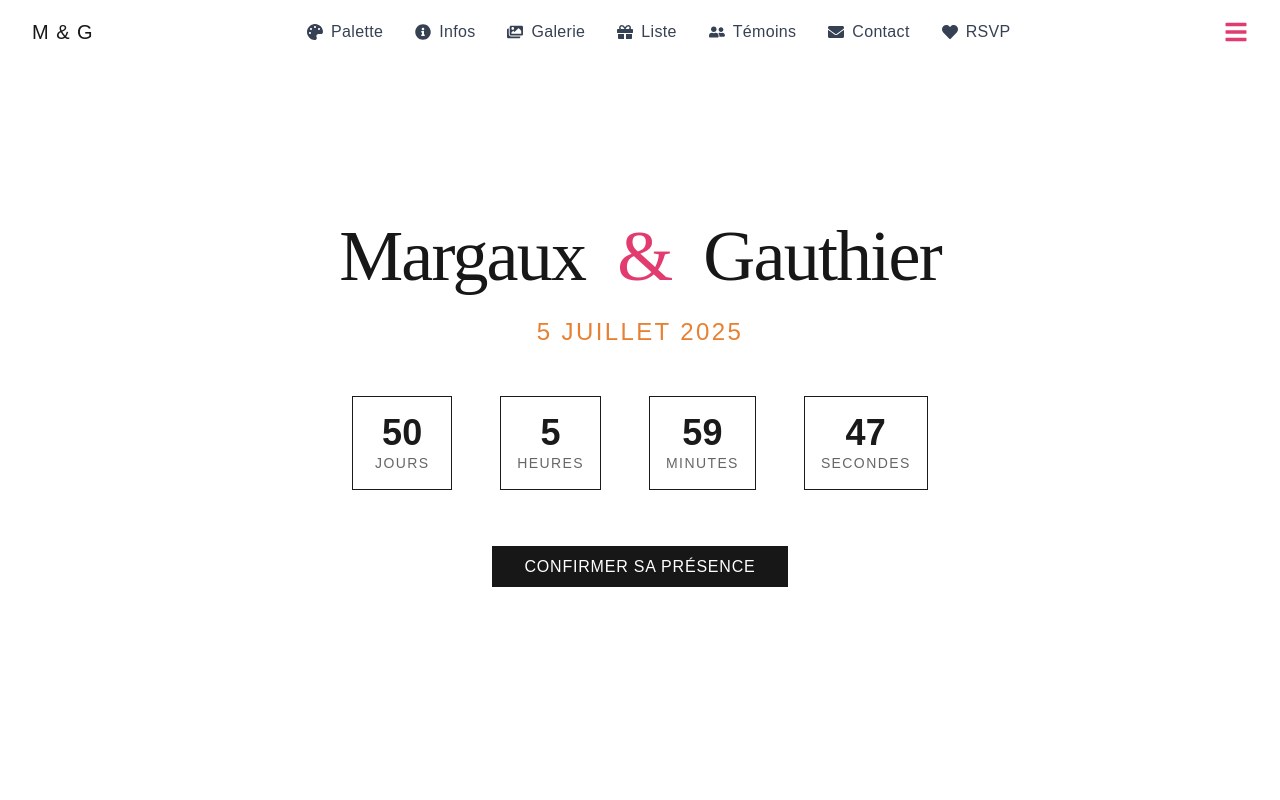
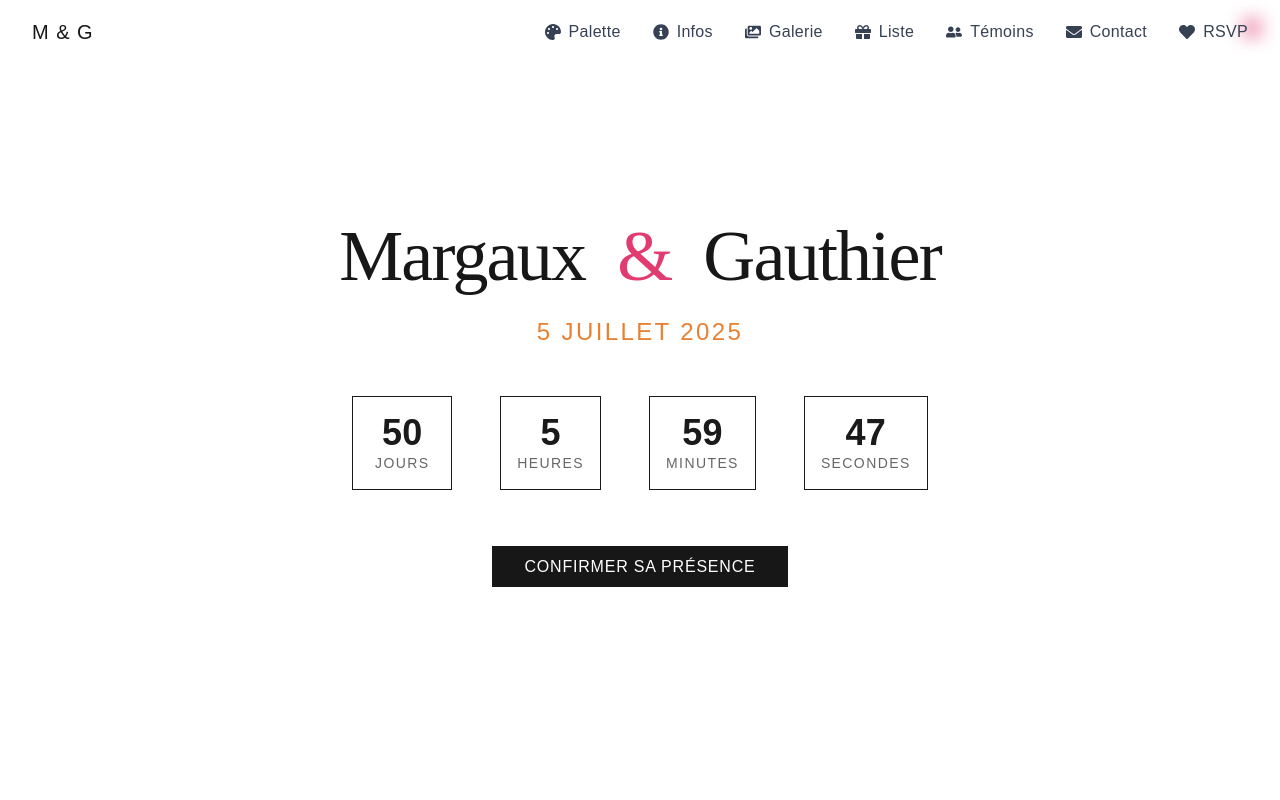
Before and after one commit to Slipaclous/margauxetgauthier, a Next.js app: page / in a window 1280 px wide. Shown: the top 800 px of the page. Built offline with nearby package versions, Linux system fonts and the light colour scheme; no server answers; the database is empty.

Commit message:
adjustments for prod

```diff
--- a/src/components/Navigation.tsx
+++ b/src/components/Navigation.tsx
@@ -20,7 +20,18 @@ export default function Navigation() {
   const handleNavClick = () => setIsOpen(false);
 
   return (
-    <nav className={`fixed top-0 left-0 right-0 z-50 transition-all duration-300 ${
+    <>
+      {/* Menu burger fixe en version mobile */}
+      <button
+        className="md:hidden fixed top-4 right-4 z-50 flex items-center text-2xl text-[#E13B70] focus:outline-none"
+        onClick={() => setIsOpen(true)}
+        aria-label="Ouvrir le menu"
+      >
+        <FaBars />
+      </button>
+
+      {/* Navigation desktop */}
+      <nav className={`hidden md:block fixed top-0 left-0 right-0 z-50 transition-all duration-300 ${
         isScrolled ? 'bg-white shadow-md' : 'bg-white/10 backdrop-blur-sm'
       }`}>
         <div className="max-w-7xl mx-auto px-4 sm:px-6 lg:px-8">
@@ -35,8 +46,7 @@ export default function Navigation() {
                 M & G
               </a>
             </div>
-          {/* Navigation desktop */}
-          <div className="hidden md:flex items-center space-x-8">
+            <div className="flex items-center space-x-8">
               <a
                 href="#palette"
                 className={`flex items-center space-x-2 ${
@@ -101,16 +111,10 @@ export default function Navigation() {
                 <span>RSVP</span>
               </a>
             </div>
-          {/* Burger menu mobile */}
-          <button
-            className="md:hidden flex items-center text-2xl text-[#E13B70] focus:outline-none"
-            onClick={() => setIsOpen(true)}
-            aria-label="Ouvrir le menu"
-          >
-            <FaBars />
-          </button>
           </div>
         </div>
+      </nav>
+
       {/* Sidebar mobile */}
       {isOpen && (
         <div className="fixed inset-0 z-50 flex">
@@ -193,6 +197,6 @@ export default function Navigation() {
           animation: slide-in-right 0.3s cubic-bezier(0.4,0,0.2,1);
         }
       `}</style>
-    </nav>
+    </>
   );
 }
```
Lines whose indentation alone changed are shown as unchanged.
